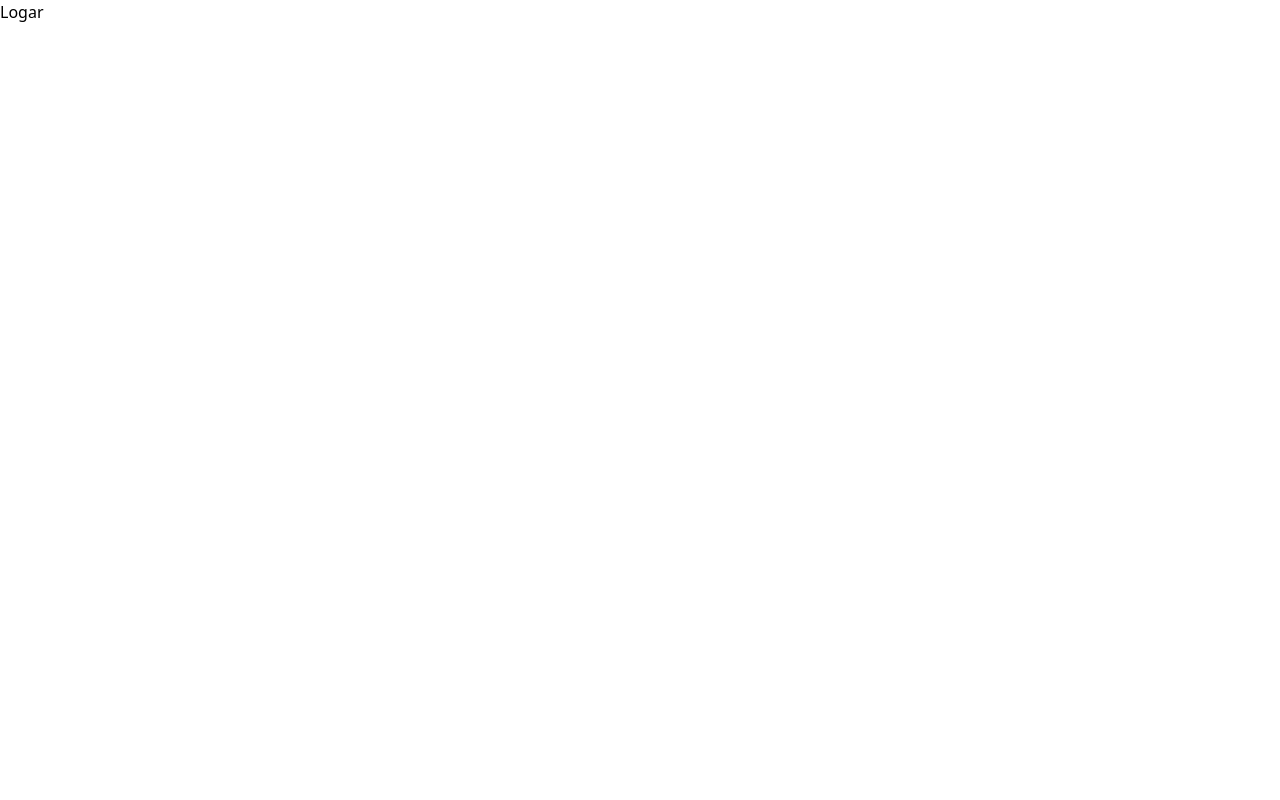
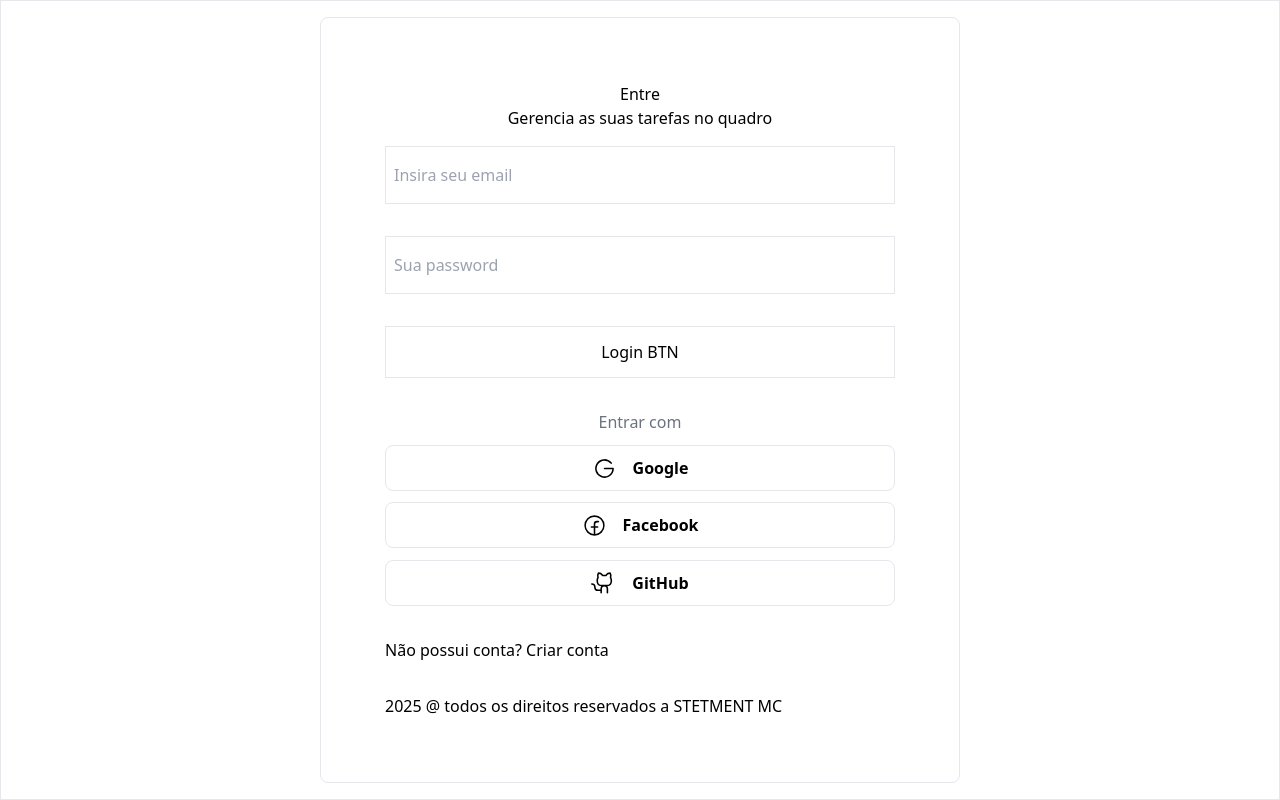
Before and after one commit to aja-silason/board-task, a React (Vite) app: page / in a window 1280 px wide. Built offline with nearby package versions, Linux system fonts and the light colour scheme.

Commit message:
feat: add social midia, and other things

```diff
--- /dev/null
+++ b/src/common/components/button/click.button.tsx
@@ -0,0 +1,10 @@
+type props = {
+    onClick: VoidFunction,
+    text: string
+}
+
+export const ClickButton = ({text, onClick}: props) => {
+    return (
+        <button type="button" onClick={onClick}>{text}</button>
+    )
+}
--- /dev/null
+++ b/src/common/components/card/socialmedia.card.tsx
@@ -0,0 +1,17 @@
+import { ReactNode } from "react"
+
+type props = {
+    social_midia_logo: ReactNode,
+    text: string
+}
+
+export const SocialMidiaCard = ({social_midia_logo, text}: props) => {
+
+    return (
+        <div className="flex items-center justify-center border py-[.6em] gap-[1em] rounded-[.5em]">
+            {social_midia_logo}
+            <p className="font-[600]">{text}</p>
+        </div>
+    )
+
+}
--- /dev/null
+++ b/src/common/components/input/login.input.tsx
@@ -0,0 +1,13 @@
+type loginProps = {
+    placeholder?: string,
+    type?: string,
+    required?: boolean
+}
+
+export const LoginInput = ({placeholder, required, type}: loginProps) => {
+    return (
+        <div className="border w-full">
+            <input type={type ?? "text"} placeholder={placeholder ?? "Digite valor aqui"} className="w-full p-[.5em] py-[1em] font-[500]" required={required}/>
+        </div>
+    )
+}
--- a/src/modules/index.tsx
+++ b/src/modules/index.tsx
@@ -1,7 +1,49 @@
+import { SocialMidiaCard } from "../common/components/card/socialmedia.card";
+import { LoginInput } from "../common/components/input/login.input";
+import { FacebookLogo, GithubLogo, GoogleLogo } from "@phosphor-icons/react";
+
 export function LogIn(){
+    const time = new Date();
+    const year = time?.getFullYear();
 
     return (
-        <div>Logar</div>
+        <div className="w-full md:h-screen border flex items-center justify-center">
+            <div className="flex flex-col items-center justify-center border w-[40em] rounded-[.5em] gap-[1em] p-[4em]">
+
+                <div className="flex flex-col text-center">
+                    <span></span>
+                    <span className="text-[12pt] font-[500]">Entre</span>
+                    <span className="text-[12pt] font-[500]">Gerencia as suas tarefas no quadro</span>
+                </div>
+
+                <div className="flex flex-col w-full">
+                    <form action="" className="w-full flex flex-col gap-[2em]">
+                        <LoginInput placeholder="Insira seu email" type="email" required/>
+                        <LoginInput placeholder="Sua password" type="email" required/>
+
+                        <button className="border p-[.8em]">Login BTN</button>
+
+                        <div className="flex flex-col gap-[.7em]">
+                            <span className="text-center font-[500] text-gray-500">Entrar com</span>
+                            <SocialMidiaCard social_midia_logo={<GoogleLogo size={25}/>} text="Google"/>
+
+                            <SocialMidiaCard social_midia_logo={<FacebookLogo size={25}/>} text="Facebook"/>
+
+                            <SocialMidiaCard social_midia_logo={<GithubLogo size={25}/>} text="GitHub"/>
+                        </div>
+
+                        <p className="text-[12pt] font-[500]">Não possui conta? Criar conta</p>
+
+                        <div>
+                            {year} @ todos os direitos reservados a STETMENT MC
+                        </div>
+
+
+                    </form>
+                </div>
+            </div>
+
+        </div>
     )
 
 }
```
